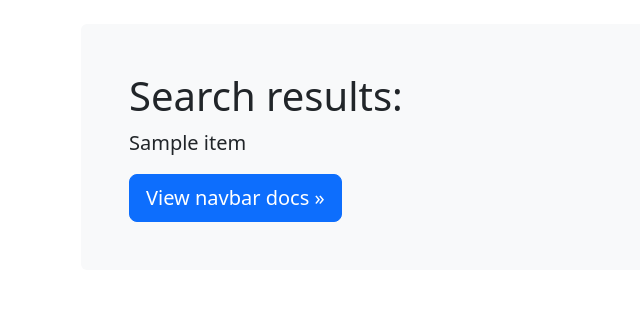
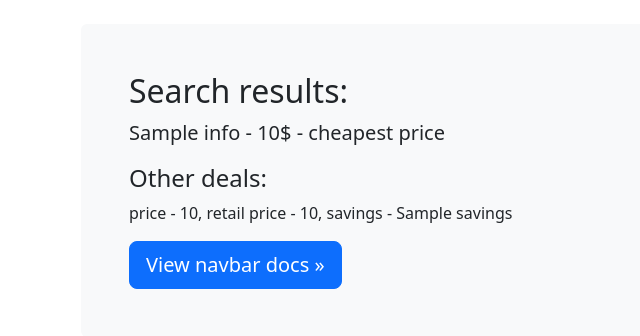
Before and after one commit to di1311/proj_with_api, a Django app: page /search/1 in a window 1280 px wide. Shown: the part 56-392 px from the top of the page, without its empty margins (1-641 px from the left). Run offline with Django 3.2, Linux system fonts and the light colour scheme; a database or web service that is not in the repository returns one stand-in record (values such as "Sample title"); data that the repository does not hold is empty; some libraries are stand-ins or nearby versions.

Commit message:
4 commit

```diff
--- a/app/project/api_app/requests_to_api.py
+++ b/app/project/api_app/requests_to_api.py
@@ -4,7 +4,7 @@ import requests
 class RequestApi:
     """ Класс, который делает запрос, я хз"""
     url_games = 'https://www.cheapshark.com/api/1.0/games'
-
+    url_stores = 'https://www.cheapshark.com/api/1.0/stores'
     def get_games(self, **kwargs):
         params = dict(**kwargs)
         res_obj = requests.get(RequestApi.url_games, params=params)
@@ -18,4 +18,14 @@ class RequestApi:
             print('Shto-to ne tak')
 
 
+    def get_stores(self):
+        res_obj = requests.get(RequestApi.url_stores)
+        if res_obj.status_code == 200:
+            res_obj_json = res_obj.json()
+            if res_obj_json:
+                return res_obj_json
+            else:
+                return 'Nothing found'
+
+
 requester = RequestApi()
--- a/app/project/api_app/views.py
+++ b/app/project/api_app/views.py
@@ -24,5 +24,6 @@ def game_detail_view(request, id):
     """ Функция, чтобы детально показать информацию по конкретной игре,
         через её ID.
     """
+    stores_info = requester.get_stores()
     obj = requester.get_games(id=id)
-    return render(request, 'api_app/game_detail.html', context={'obj': obj})
+    return render(request, 'api_app/game_detail.html', context={'obj': obj, 'stores': stores_info})
--- a/app/project/template/api_app/game_detail.html
+++ b/app/project/template/api_app/game_detail.html
@@ -2,5 +2,13 @@
 
 
 {% block content %}
-    {{ obj }}
+    {{ obj.info.title }} - {{ obj.cheapestPriceEver.price }}$ - cheapest price
+    <h4>Other deals:</h4>
+{% for obj_deal in obj.deals %}
+    <p>price - {{ obj_deal.price }},
+        retail price - {{ obj_deal.retailPrice }},
+        savings - {{ obj_deal.savings }}
+    </p>
+
+    {% endfor %}
 {% endblock %}
--- a/app/project/template/base.html
+++ b/app/project/template/base.html
@@ -69,7 +69,7 @@
 
 <main class="container">
     <div class="bg-light p-5 rounded">
-        <h1>Search results:</h1>
+        <h2>Search results:</h2>
         <p class="lead">
             {% block content %}
                 Content for you!
```
